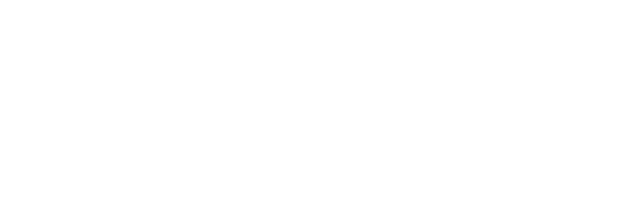
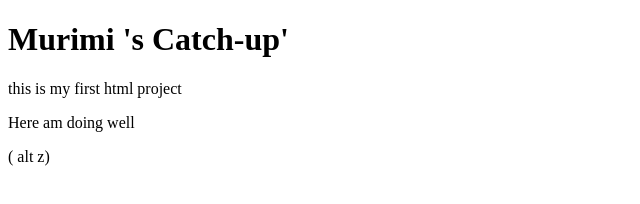
Before and after one commit to murimi-cpu/catch-up, a plain HTML site: page index.html in a window 1280 px wide. Shown: the whole page, without its empty margins (0-640 px from the left). Drawn offline with Linux system fonts and the light colour scheme.

Commit message:
add section description  for murimi's catch-up

```diff
--- a/index.html
+++ b/index.html
@@ -1,11 +1,16 @@
 <!DOCTYPE html>
 <html lang="en">
-<head>
-    <meta charset="UTF-8">
-    <meta name="viewport" content="width=device-width, initial-scale=1.0">
-    <title>Document</title>
-</head>
-<body>
-
-</body>
+  <head>
+    <meta charset="UTF-8" />
+    <meta name="viewport" content="width=device-width, initial-scale=1.0" />
+    <title>Murimi's Catch-up</title>
+  </head>
+  <body>
+    <h1>
+      Murimi 's Catch-up'
+    </h1>
+    <p>this is my first html project</p>
+    <p>Here am doing well</p>
+  </body>
 </html>
+( alt z)
```
